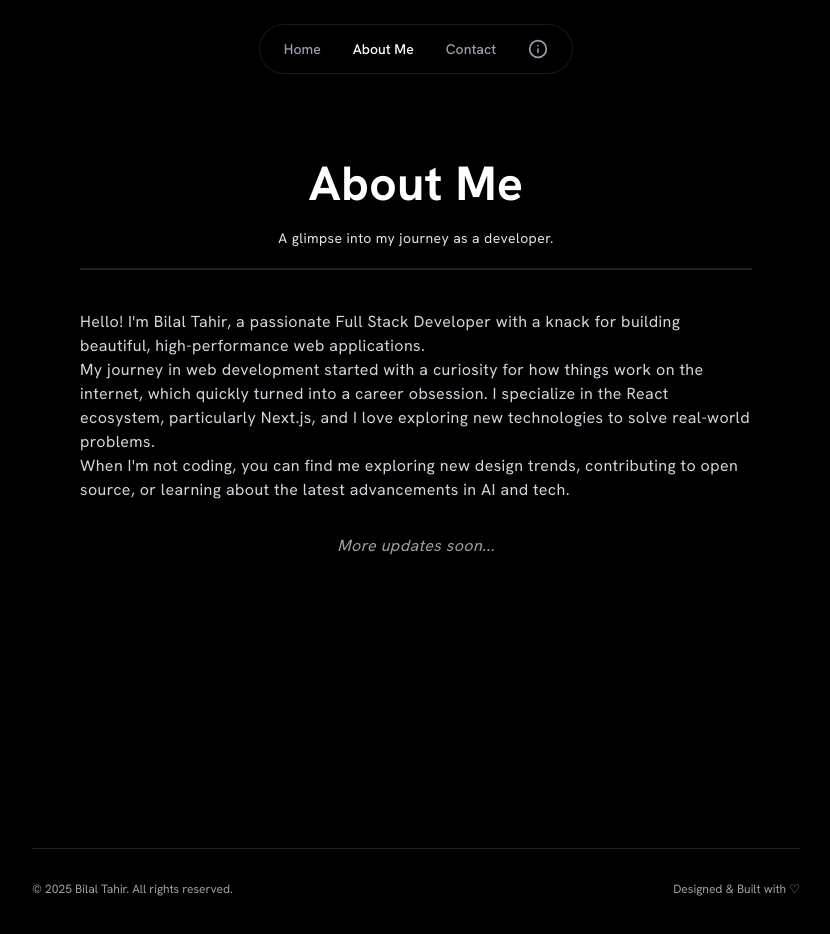
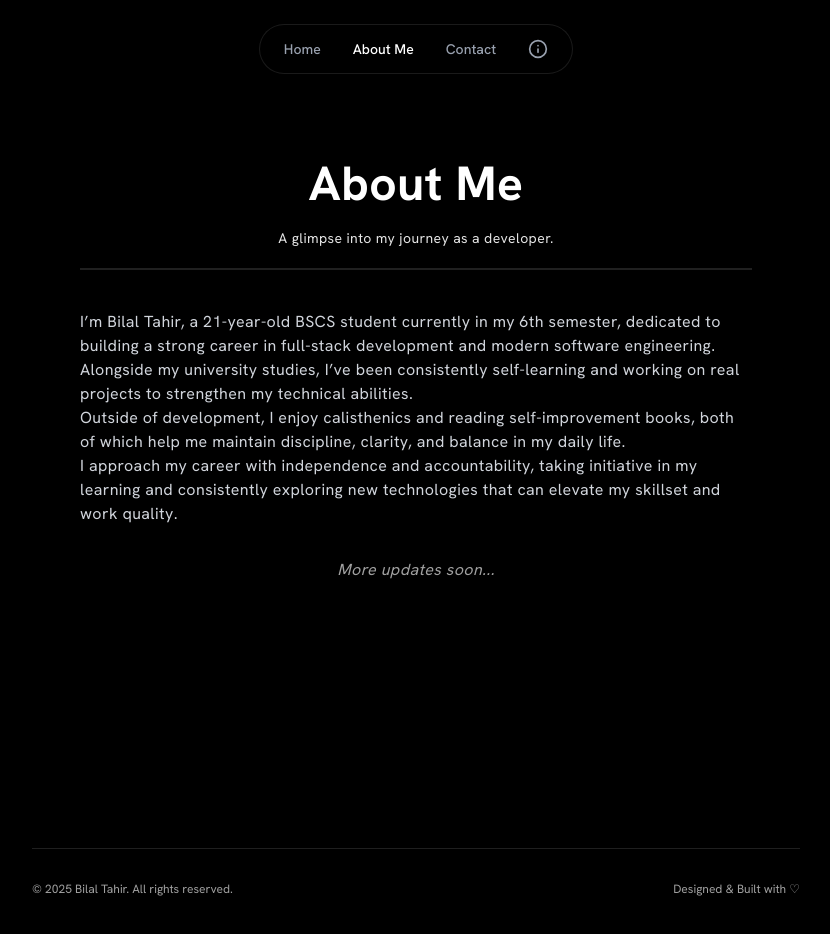
Before and after one commit to lemon079/portfolio-v2, a Next.js app: page /aboutme in a window 1280 px wide. Shown: the top 934 px of the page, without its empty margins (224-1054 px from the left). Built offline with nearby package versions, Linux system fonts and the light colour scheme.

Commit message:
Fix build error: remove react-bits and update resume link

```diff
--- a/src/app/aboutme/page.tsx
+++ b/src/app/aboutme/page.tsx
@@ -21,13 +21,13 @@ export default function AboutMePage() {
 
         <div className="prose prose-invert mx-auto mt-10 text-gray-300">
           <p>
-            Hello! I'm Bilal Tahir, a passionate Full Stack Developer with a knack for building beautiful, high-performance web applications.
+            I’m Bilal Tahir, a 21-year-old BSCS student currently in my 6th semester, dedicated to building a strong career in full-stack development and modern software engineering. Alongside my university studies, I’ve been consistently self-learning and working on real projects to strengthen my technical abilities.
           </p>
           <p>
-            My journey in web development started with a curiosity for how things work on the internet, which quickly turned into a career obsession. I specialize in the React ecosystem, particularly Next.js, and I love exploring new technologies to solve real-world problems.
+            Outside of development, I enjoy calisthenics and reading self-improvement books, both of which help me maintain discipline, clarity, and balance in my daily life.
           </p>
           <p>
-            When I'm not coding, you can find me exploring new design trends, contributing to open source, or learning about the latest advancements in AI and tech.
+            I approach my career with independence and accountability, taking initiative in my learning and consistently exploring new technologies that can elevate my skillset and work quality.
           </p>
           <p className="italic text-center mt-8 text-text-muted">
             More updates soon...
--- a/src/components/HeroSection.tsx
+++ b/src/components/HeroSection.tsx
@@ -51,7 +51,7 @@ const HeroSection = ({
           />
 
           <Link
-            href={process.env.RESUME_LINK as string}
+            href={(process.env.RESUME_LINK as string) || "https://drive.google.com/file/d/1zI6jC8b5VVV_0l84DFfxniXc1wJfCT_E/view?usp=sharing"}
             target="_blank"
             rel="noopener noreferrer"
             className="border border-text-muted p-2 rounded-xl border-dotted font-bold"
```
